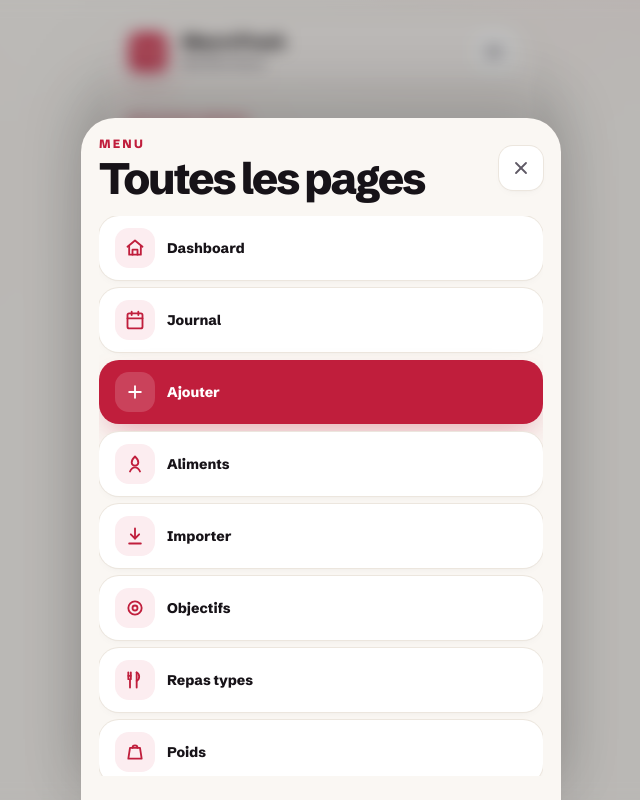
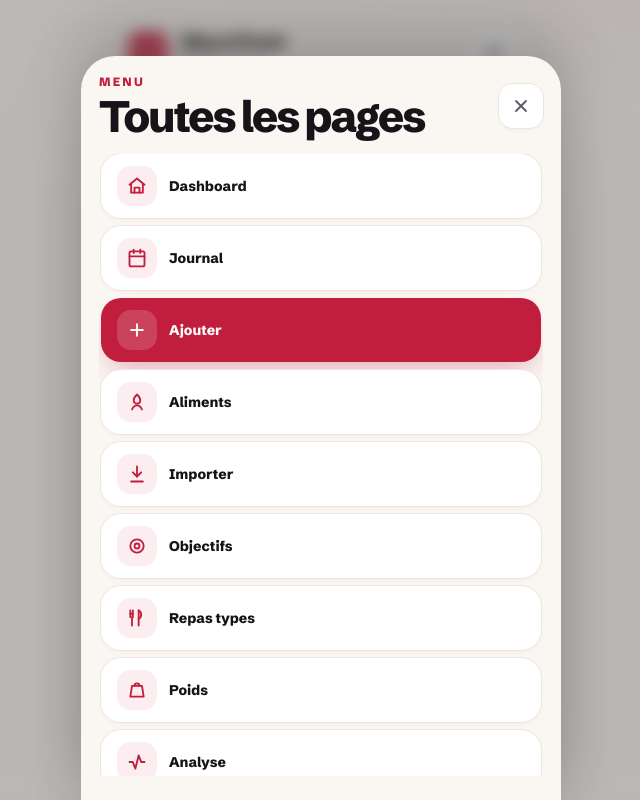
Before and after one commit to vincentchaumei-dev/macrotrack-mitzi, a Next.js app: page /add in a window 1280 px wide. Both pictures are taken after a click on the button 813 px from the left and 52 px from the top of the page. Shown: the top 800 px of the page, without its empty margins (319-959 px from the left). Built offline with nearby package versions, Linux system fonts and the light colour scheme.

Commit message:
ui : améliorations du rognage sur certaines cards et menu

```diff
--- a/src/app/add/page.tsx
+++ b/src/app/add/page.tsx
@@ -520,7 +520,7 @@ export default function AddMealPage() {
                 </span>
               </button>
 
-              <div className="flex gap-2 overflow-x-auto pb-1">
+              <div className="flex gap-2 overflow-x-auto py-[2px] pb-1">
                 {quickModes.map((mode) => (
                   <QuickTab
                     key={mode.value}
@@ -769,7 +769,7 @@ function QuickFoodsRail({
   }
 
   return (
-    <div className="flex gap-2 overflow-x-auto pb-1">
+    <div className="flex gap-2 overflow-x-auto py-[2px] pb-1">
       {foods.map((food) => (
         <button
           key={food.id}
--- a/src/app/globals.css
+++ b/src/app/globals.css
@@ -683,11 +683,14 @@ button:disabled {
      z-index: 70;
      width: 100%;
      max-width: 480px;
+     max-height: 93svh;
      margin: 0 auto;
      border-radius: 34px 34px 0 0;
      background: var(--mt-bg);
      padding: 18px 18px calc(20px + env(safe-area-inset-bottom));
      box-shadow: 0 -24px 60px rgba(0, 0, 0, 0.18);
+     display: flex;
+     flex-direction: column;
    }
 
    .mt-card {
--- a/src/components/layout/AppShell.tsx
+++ b/src/components/layout/AppShell.tsx
@@ -134,7 +134,8 @@ export function AppShell({ children }: { children: ReactNode }) {
                 </button>
               </div>
 
-              <div className="grid max-h-[70svh] gap-2 overflow-y-auto pb-3">
+              <div className="min-h-0 flex-1 overflow-y-auto pb-1">
+                <div className="grid gap-2 px-[2px] pb-2">
                 {allNavigation.map((item) => {
                   const active = isActive(item.href);
 
@@ -162,6 +163,7 @@ export function AppShell({ children }: { children: ReactNode }) {
                     </Link>
                   );
                 })}
+                </div>
               </div>
             </div>
           </div>
```
